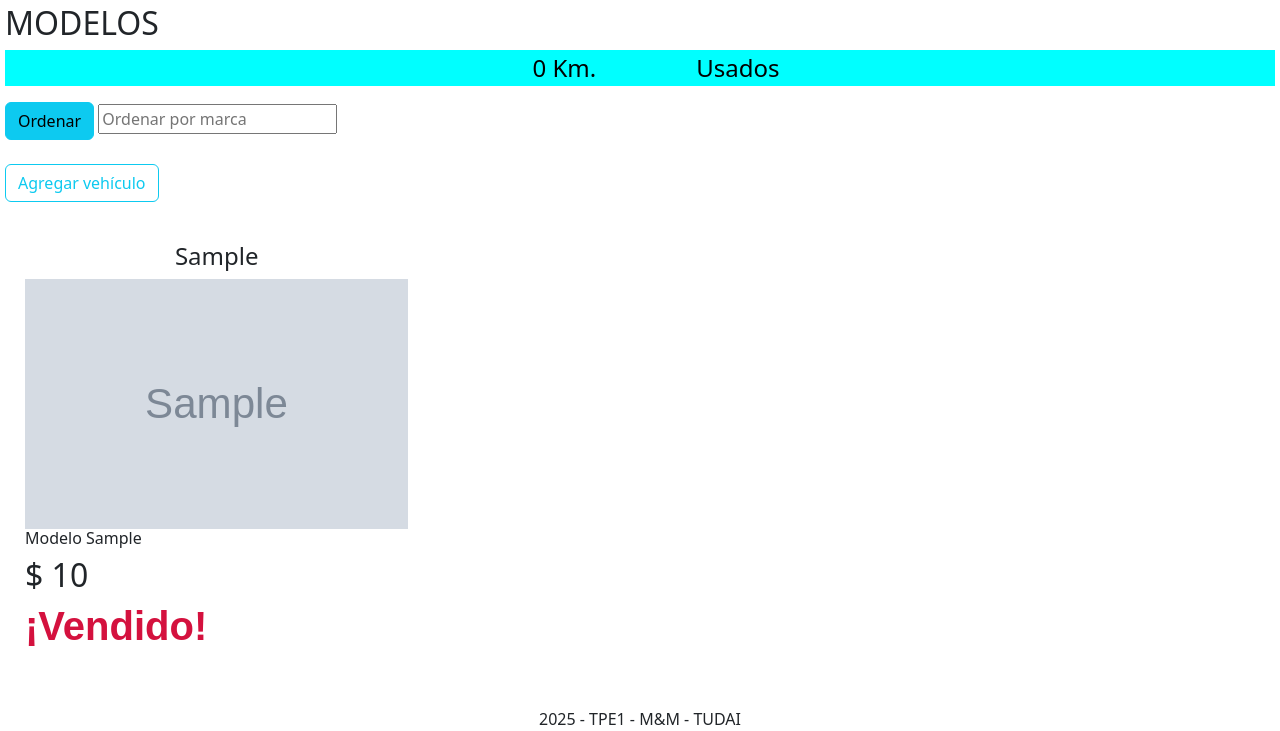
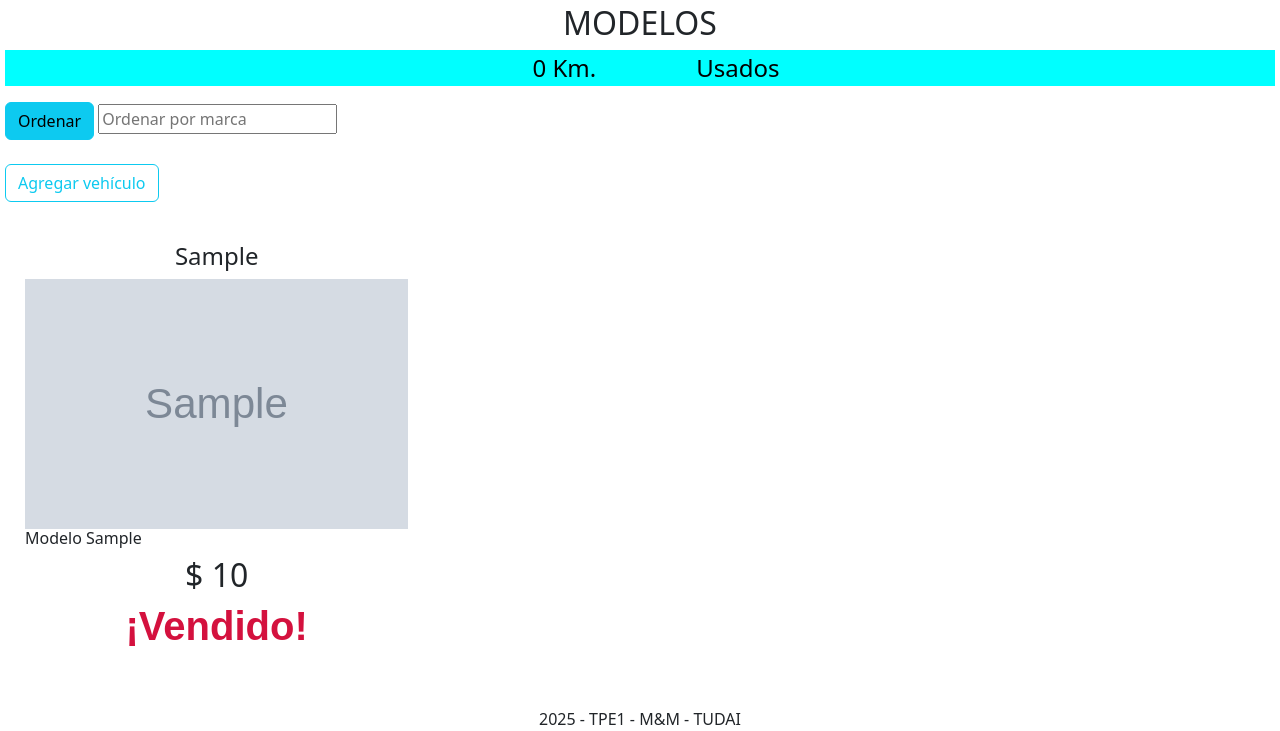
Before and after one commit to elgela/TPE1, a PHP site: page /modelos in a window 1280 px wide. Shown: the part 288-1019 px from the top of the page. Run offline with PHP 8.4, Linux system fonts and the light colour scheme; tables that the repository leaves empty or names only in its code hold one stand-in row (values such as "Sample post"); grey boxes marked "Sample" are stand-in pictures; some libraries are stand-ins or nearby versions.

Commit message:
estilos .modelos .usados y .nuevos

```diff
--- a/css/style.css
+++ b/css/style.css
@@ -28,6 +28,9 @@ body {
     border-radius: 50%;
 }
 
+h1 {
+    text-align: center;
+}
 
 .navBar ul {
     display: flex;
@@ -65,25 +68,39 @@ body {
     padding: 5px;
 }
 
-.modelos {
+.form-modelos h2 {
+    text-align: center;
+}
+
+.modelos,
+.usados,
+.nuevos {
     display: grid;
     grid-template-columns: .5fr .5fr .5fr;
     margin-top: 20px;
 }
 
-.modelos img {
+.modelos img,
+.usados img,
+.nuevos img {
     width: 100%;
 }
 
-.modelos h4 {
+.modelos h4,
+.usados h4,
+.nuevos h4 {
     text-align: center;
 }
 
-.modelos section {
+.modelos section,
+.usados section,
+.nuevos section {
     margin: 20px;
 }
 
-.modelos section img {
+.modelos section img,
+.usados section img,
+.nuevos section img {
     background-color: rgb(246, 241, 241);
     height: 250px;
 }
@@ -94,6 +111,13 @@ body {
     font-family: fantasy;
 }
 
+.detalles img {
+    display: grid;
+    margin: 0 auto;
+    width: 70%;
+}
+
+.detalles,
 .footer {
     display: grid;
     text-align: center;
```
